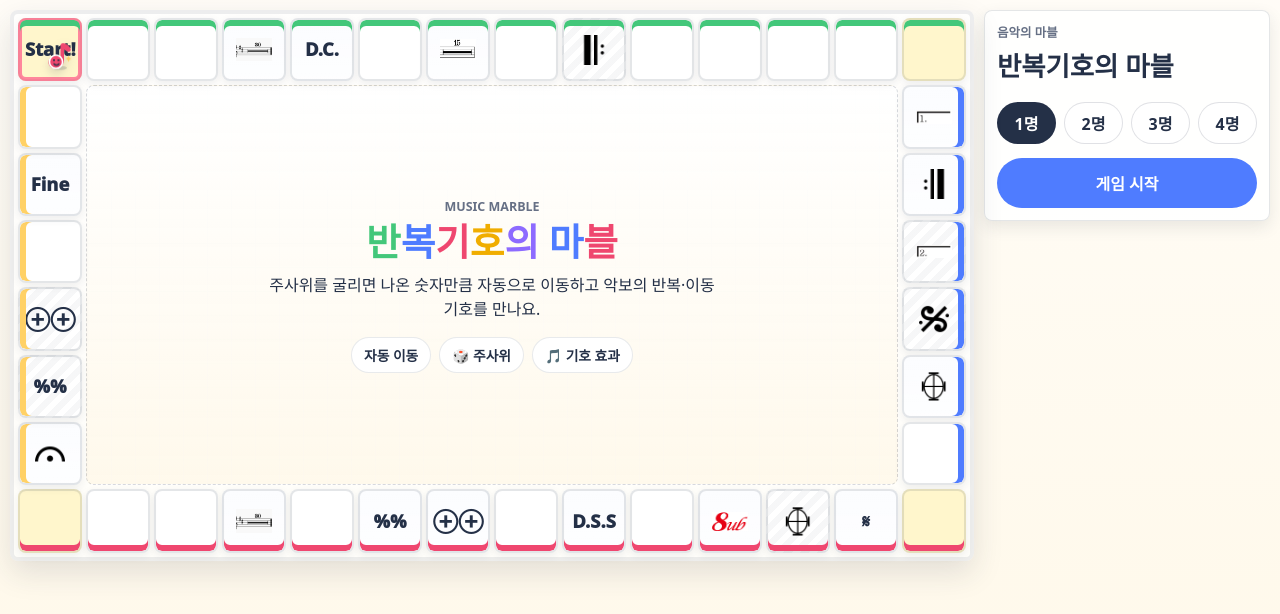
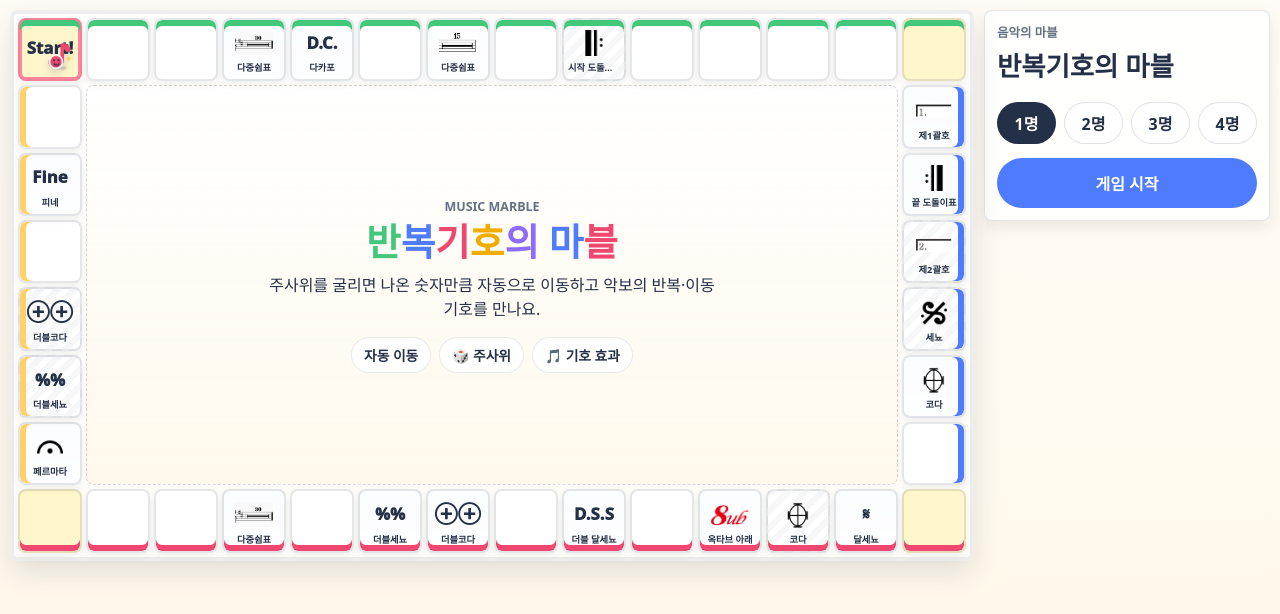
Before and after one commit to kimyounggaur/Marvel_of_music-codex-, a React (Vite) app: page / in a window 1280 px wide. Shown: the top 614 px of the page. Built offline with nearby package versions, Linux system fonts and the light colour scheme.

Commit message:
Add Korean symbol names

```diff
--- a/src/components/BoardCell.tsx
+++ b/src/components/BoardCell.tsx
@@ -35,6 +35,7 @@ export function BoardCell({
   const meta = getSymbolMeta(cell.kind);
   const currentHere = players.some((player) => player.id === currentPlayerId);
   const showCellContent = cell.kind !== 'NORMAL';
+  const showKoreanName = cell.kind !== 'START' && meta !== null;
   const className = [
     'board-cell',
     `side-${cell.side}`,
@@ -50,12 +51,15 @@ export function BoardCell({
   return (
     <article className={className} style={style} aria-label={cellTitle(cell)}>
       {showCellContent ? (
-        <div className="cell-symbol" aria-hidden="true">
-          {asset && !assetFailed ? (
-            <img src={asset} alt="" onError={() => setAssetFailed(true)} />
-          ) : (
-            <span className="symbol-fallback">{meta?.fallback ?? cell.label}</span>
-          )}
+        <div className="cell-content" aria-hidden="true">
+          <div className="cell-symbol">
+            {asset && !assetFailed ? (
+              <img src={asset} alt="" onError={() => setAssetFailed(true)} />
+            ) : (
+              <span className="symbol-fallback">{meta?.fallback ?? cell.label}</span>
+            )}
+          </div>
+          {showKoreanName ? <span className="cell-korean-name">{meta.name}</span> : null}
         </div>
       ) : null}
       <div className="token-stack" aria-hidden="true">
--- a/src/styles/board.css
+++ b/src/styles/board.css
@@ -141,26 +141,47 @@
     0 0 18px rgba(79, 124, 255, 0.42);
 }
 
+.cell-content {
+  display: grid;
+  grid-template-rows: minmax(0, 1fr) auto;
+  gap: 2px;
+  min-width: 0;
+  min-height: 0;
+  padding: 5px 4px 6px;
+}
+
 .cell-symbol {
   display: grid;
   place-items: center;
   min-width: 0;
   min-height: 0;
-  padding: 1px 5px;
 }
 
 .cell-symbol img {
   max-width: 72%;
-  max-height: 30px;
+  max-height: 26px;
   object-fit: contain;
 }
 
 .symbol-fallback {
   color: var(--ink);
-  font-size: 1.15rem;
+  font-size: 1.05rem;
   font-weight: 950;
   line-height: 1;
   text-align: center;
+}
+
+.cell-korean-name {
+  display: block;
+  max-width: 100%;
+  overflow: hidden;
+  color: var(--ink);
+  font-size: 0.58rem;
+  font-weight: 900;
+  line-height: 1.08;
+  text-align: center;
+  text-overflow: ellipsis;
+  white-space: nowrap;
 }
 
 .token-stack {
@@ -310,11 +331,15 @@
   }
 
   .cell-symbol img {
-    max-height: 22px;
+    max-height: 18px;
   }
 
   .symbol-fallback {
-    font-size: 0.86rem;
+    font-size: 0.78rem;
+  }
+
+  .cell-korean-name {
+    font-size: 0.5rem;
   }
 
   .player-token {
```
